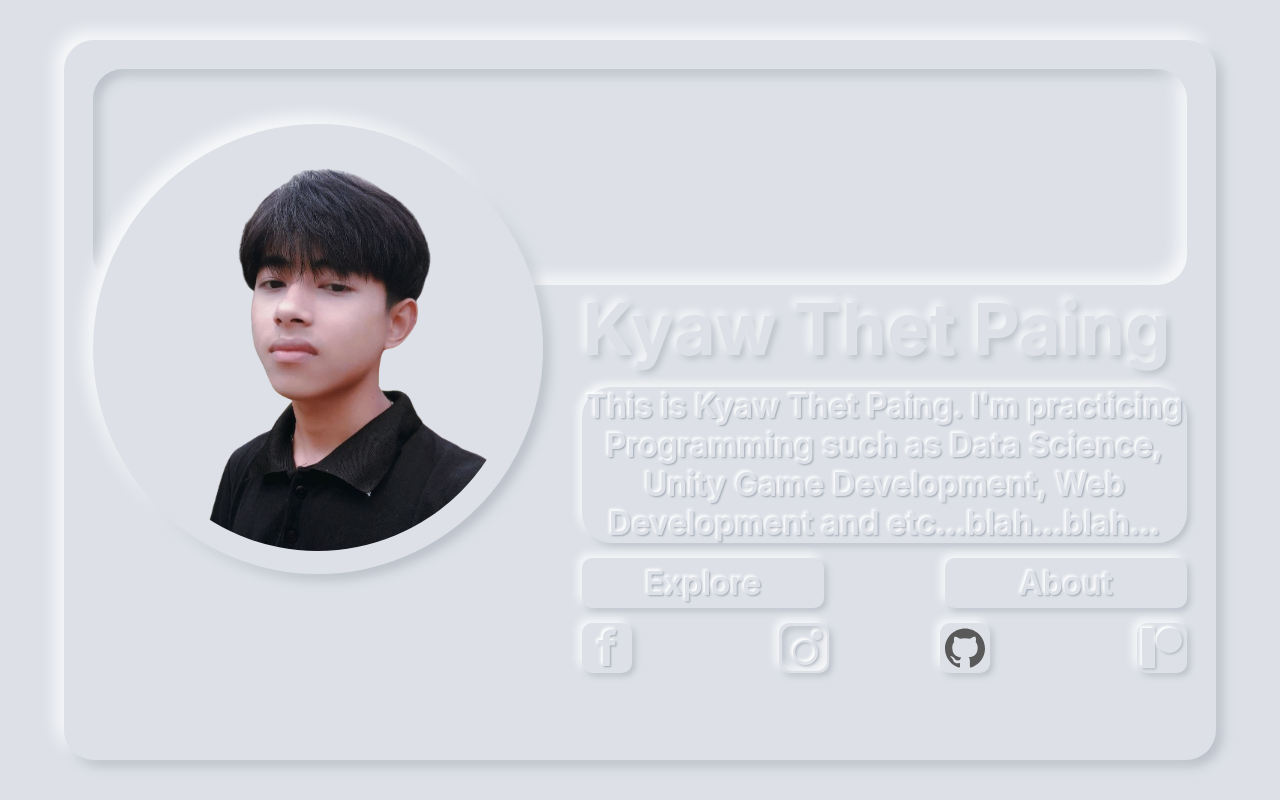
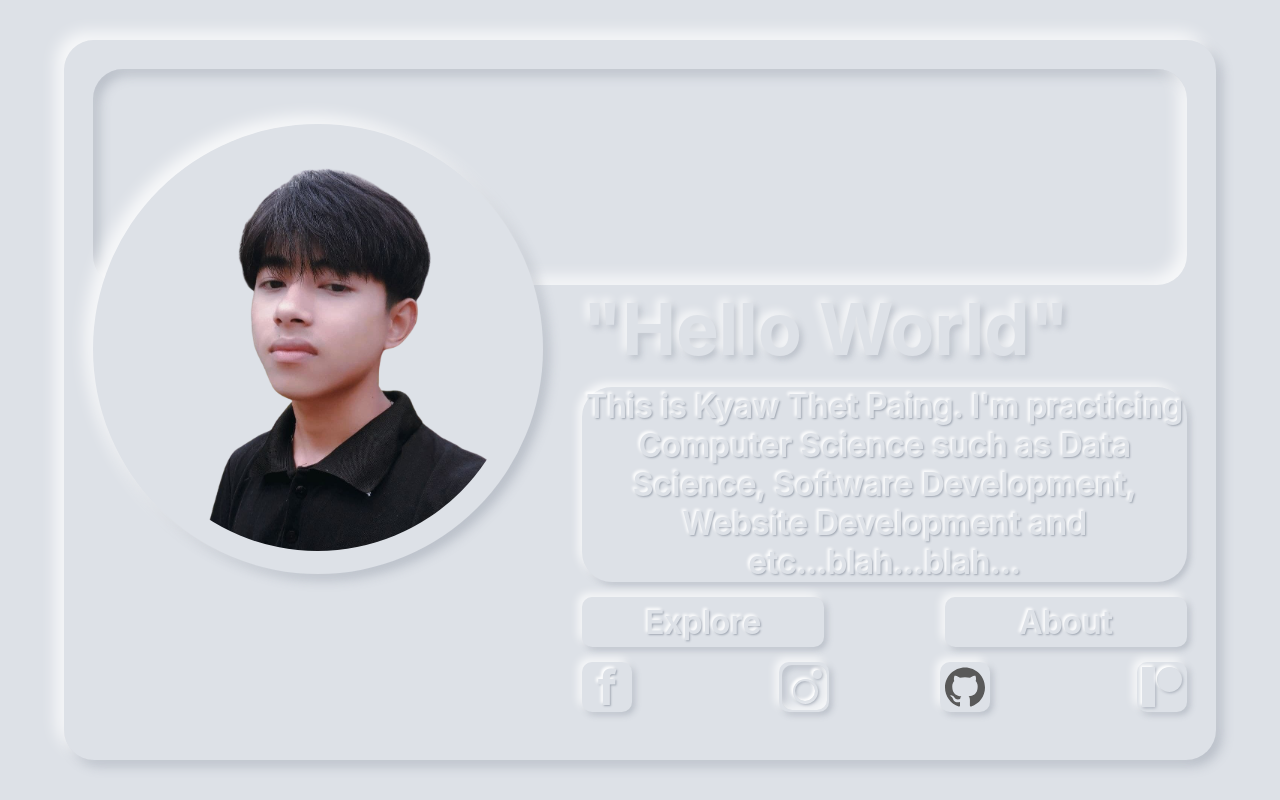
Before and after one commit to imkyawthetpaing/imkyawthetpaing, a plain HTML site: page index.html in a window 1280 px wide. Drawn offline with Linux system fonts and the light colour scheme.

Commit message:
Update index.html

```diff
--- a/index.html
+++ b/index.html
@@ -22,11 +22,11 @@
 
             <div class="text_button_container">
 
-                <div class="name_container"><h1>Kyaw Thet Paing</h1></div>
+                <div class="name_container"><h1>"Hello World"</h1></div>
 
                 <div class="about_container">
                     <h2 id="good_morning"></h2>
-                    <p>This is Kyaw Thet Paing. I'm practicing Programming such as Data Science, Unity Game Development, Web Development and etc...blah...blah...</p>
+                    <p>This is Kyaw Thet Paing. I'm practicing Computer Science such as Data Science, Software Development, Website Development and etc...blah...blah...</p>
                 </div>
 
                 <div class="button_explore_about">
```
